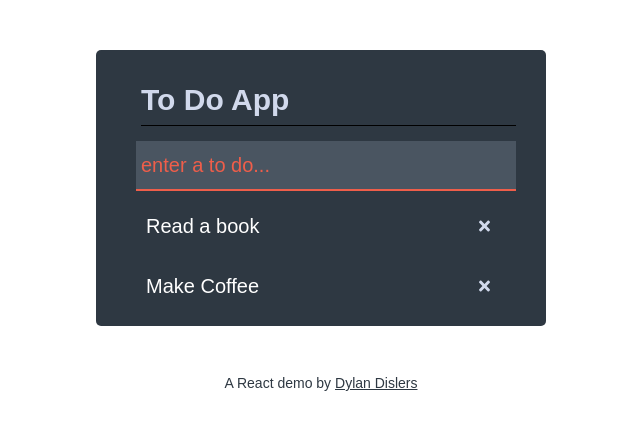
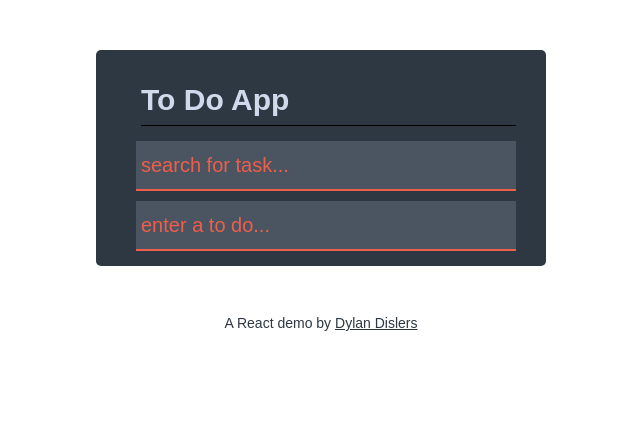
Before and after one commit to dislersd/ReactToDoApp, a React (Create React App) app: page / in a window 1280 px wide. Shown: the top 430 px of the page, without its empty margins (319-959 px from the left). Built offline with nearby package versions, Linux system fonts and the light colour scheme.

Commit message:
started adding search functionality, cleaned up code

```diff
--- a/src/App.js
+++ b/src/App.js
@@ -20,13 +20,14 @@ class App extends React.Component {
   constructor() {
     super();
     this.state = {
-      toDo: toDoArray,
+      toDo: [],
       task: "",
       id: Date.now(),
       completed: false,
-      filter: []
+      filtered: []
     };
   }
+
 
   removeItem = itemId => {
     const newToDo = this.state.toDo.filter(item => item.id !== itemId);
@@ -60,11 +61,12 @@ class App extends React.Component {
     });
   };
 
-  search = e => {
-    this.setState({
-      toDo: this.state.toDo.filter(item => item.task.includes(e.target.value))
-    });
-  };
+  // search = e => {
+  //   this.setState({
+  //     toDo: this.state.toDo.filter(item => item.task.includes(e.target.value))
+  //   });
+  // };
+
 
   render() {
     return (
@@ -78,10 +80,11 @@ class App extends React.Component {
               icon="coffee"
               value={this.state.task}
               addToDo={this.addToDo}
-              search={this.search}
             />
             <ToDoList
-              toDo={this.state.toDo}
+              toDo={
+              this.state.filtered.length > 0 ? this.state.filteredPosts : this.state.toDo
+              }
               toggle={this.toggle}
               delete={this.removeItem}
             />
--- a/src/components/TodoComponents/TodoForm.js
+++ b/src/components/TodoComponents/TodoForm.js
@@ -1,49 +1,59 @@
 import React from "react";
-import { library } from '@fortawesome/fontawesome-svg-core'
-import { FontAwesomeIcon } from '@fortawesome/react-fontawesome'
-import { faPlus, faTimes } from '@fortawesome/free-solid-svg-icons'
-library.add(faPlus)
-library.add(faTimes)
+import { library } from "@fortawesome/fontawesome-svg-core";
+import { FontAwesomeIcon } from "@fortawesome/react-fontawesome";
+import { faPlus, faTimes } from "@fortawesome/free-solid-svg-icons";
+library.add(faPlus);
+library.add(faTimes);
 
 class ToDoForm extends React.Component {
   constructor(props) {
     super(props);
     this.state = {
       toDo: this.props.toDo,
-    task: ''
-  }
+      filtered: [],
+      task: ""
+    };
   }
 
   handleChanges = e => {
     this.setState({
       [e.target.name]: e.target.value
-  })
+    });
   };
 
   submitTask = e => {
-  this.setState({ task: ''});
-  this.props.addToDo(e, this.state.task)
-}
+    this.setState({ task: "" });
+    this.props.addToDo(e, this.state.task);
+  };
 
   showHide = e => {
-  if (e.target.value === '') {
-    e.target.style.display = 'none'
+    if (e.target.value === "") {
+      e.target.style.display = "none";
     } else {
-    return e.target
+      return e.target;
     }
+  };
+
+  searchHandler = e => {
+    const todoItem = this.state.toDo.filter(item => {
+      if (item.task.includes(e.target.value)) {
+        return todoItem;
       }
+    });
+    this.setState({ filtered: todoItem });
+  };
 
   render() {
     return (
       <form className="todo-form">
         <div className="form-inputs">
-          {/* <input
+          <input
             type="text"
             name="search"
             autoComplete="off"
-          placeholder="search for task"
-          onChange={this.props.search}
-          /> */}
+            placeholder="search for task..."
+            onChange={this.searchHandler}
+          />
           <div className="input-and-add">
             <input
               className="task-input"
@@ -66,11 +76,10 @@ render() {
           </div>
         </div>
 
-        <div className="form-btns">
-        </div>
+        <div className="form-btns" />
       </form>
     );
   }
-};
+}
 
 export default ToDoForm;
```
Also changed, not shown: src/components/TodoComponents/Todo.css (line endings or trailing spaces). Lines whose indentation alone changed are shown as unchanged.
